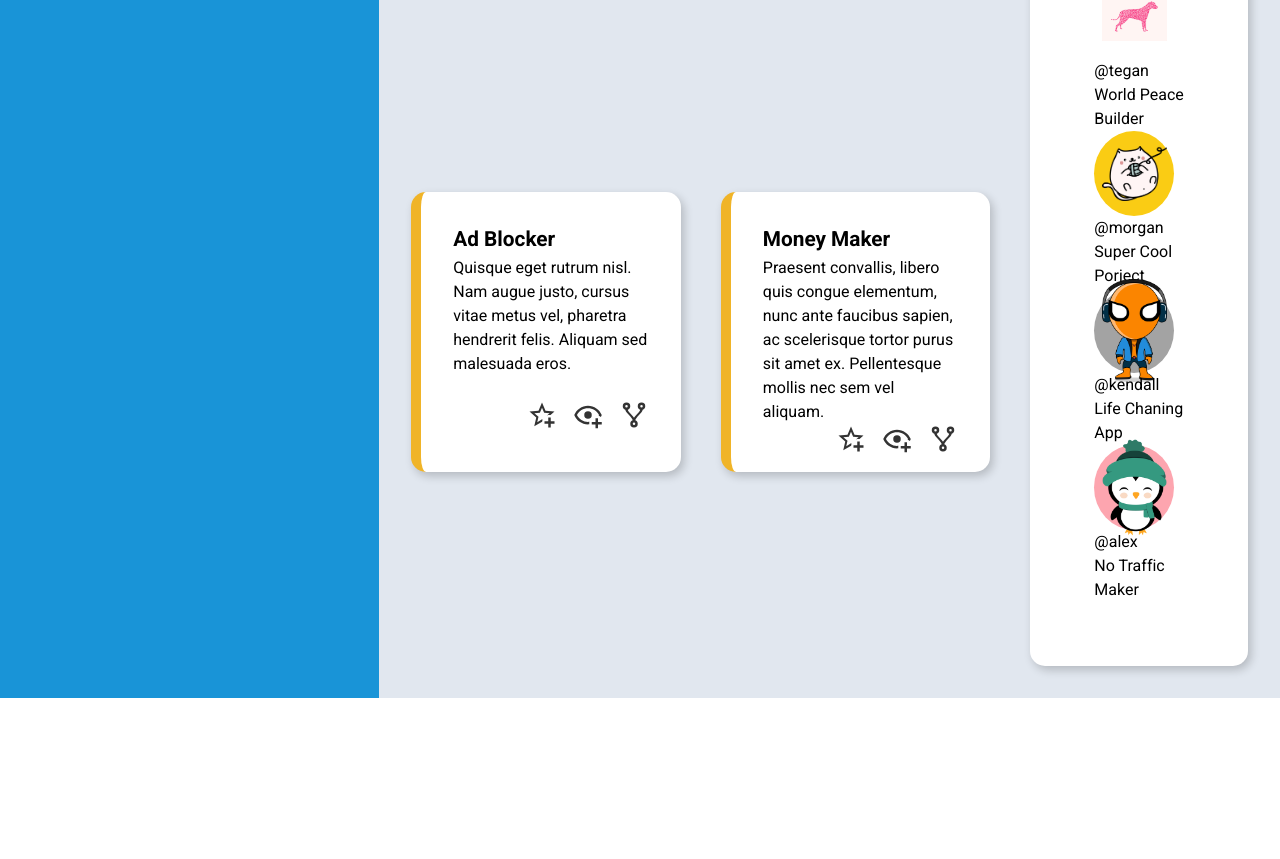
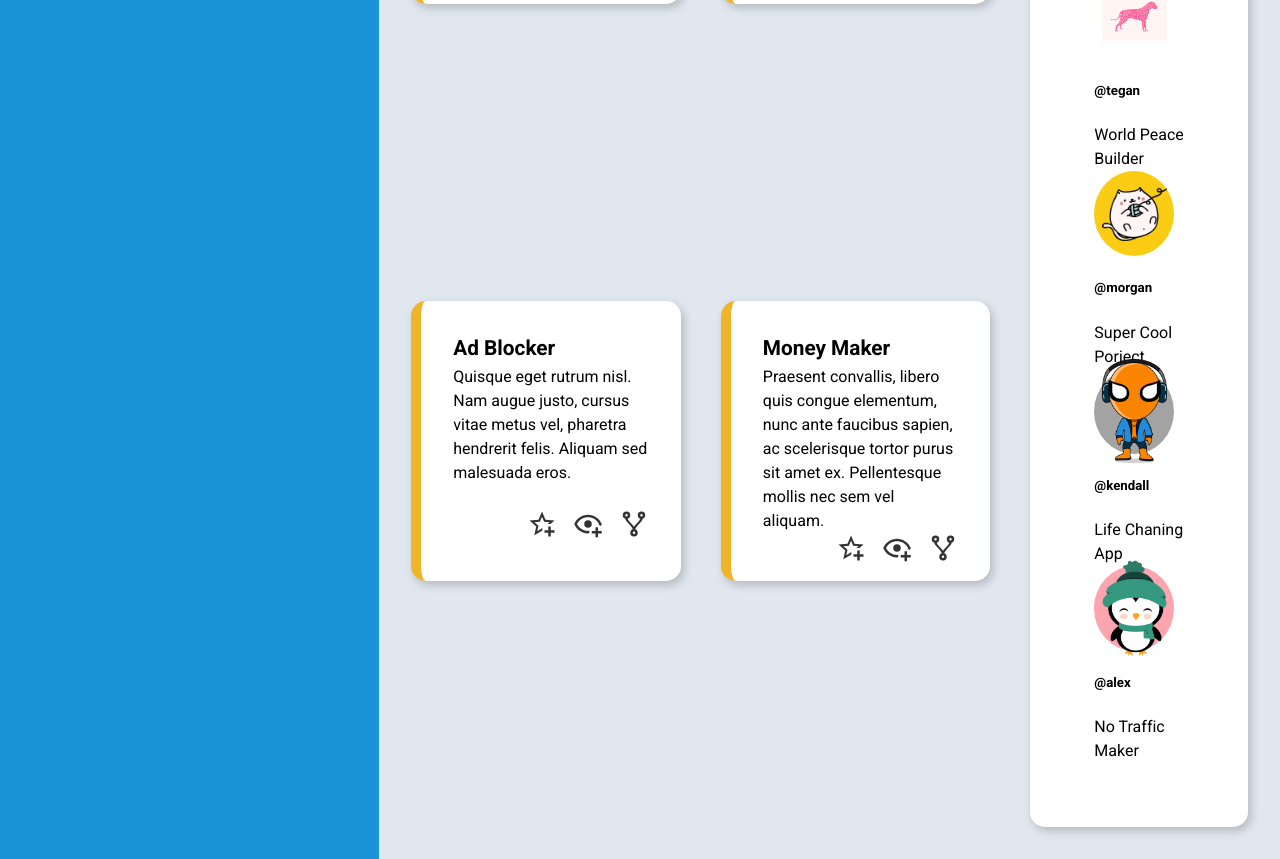
Before and after one commit to its-saad-rahman/admin-dashboard-odin-project, a plain HTML site: page index.html in a window 1280 px wide. Shown: the part 1177-2036 px from the top of the page. Before the commit the page ends 1875 px from the top, so only its background shows below. Drawn offline with Linux system fonts and the light colour scheme.

Commit message:
Changed trending section div tag to p tag

```diff
--- a/index.html
+++ b/index.html
@@ -421,8 +421,8 @@
                 <img src="./images/dog.jpg" alt="dog avatar" />
               </div>
               <div class="user__detail">
-                <div class="user__id">@tegan</div>
-                <div class="user__current-project">World Peace Builder</div>
+                <h5 class="user__id">@tegan</h5>
+                <p class="user__current-project">World Peace Builder</p>
               </div>
             </div>
             <div>
@@ -430,8 +430,8 @@
                 <img src="./images/cat.png" alt="cat avatar" />
               </div>
               <div class="user__detail">
-                <div class="user__id">@morgan</div>
-                <div class="user__current-project">Super Cool Porject</div>
+                <h5 class="user__id">@morgan</h5>
+                <p class="user__current-project">Super Cool Porject</p>
               </div>
             </div>
             <div>
@@ -439,8 +439,8 @@
                 <img src="./images/spiderman.png" alt="spiderman avatar" />
               </div>
               <div class="user__detail">
-                <div class="user__id">@kendall</div>
-                <div class="user__current-project">Life Chaning App</div>
+                <h5 class="user__id">@kendall</h5>
+                <p class="user__current-project">Life Chaning App</p>
               </div>
             </div>
             <div>
@@ -448,8 +448,8 @@
                 <img src="./images/penguin.png" alt="penguin avatar" />
               </div>
               <div class="user__detail">
-                <div class="user__id">@alex</div>
-                <div class="user__current-project">No Traffic Maker</div>
+                <h5 class="user__id">@alex</h5>
+                <p class="user__current-project">No Traffic Maker</p>
               </div>
             </div>
           </div>
```
